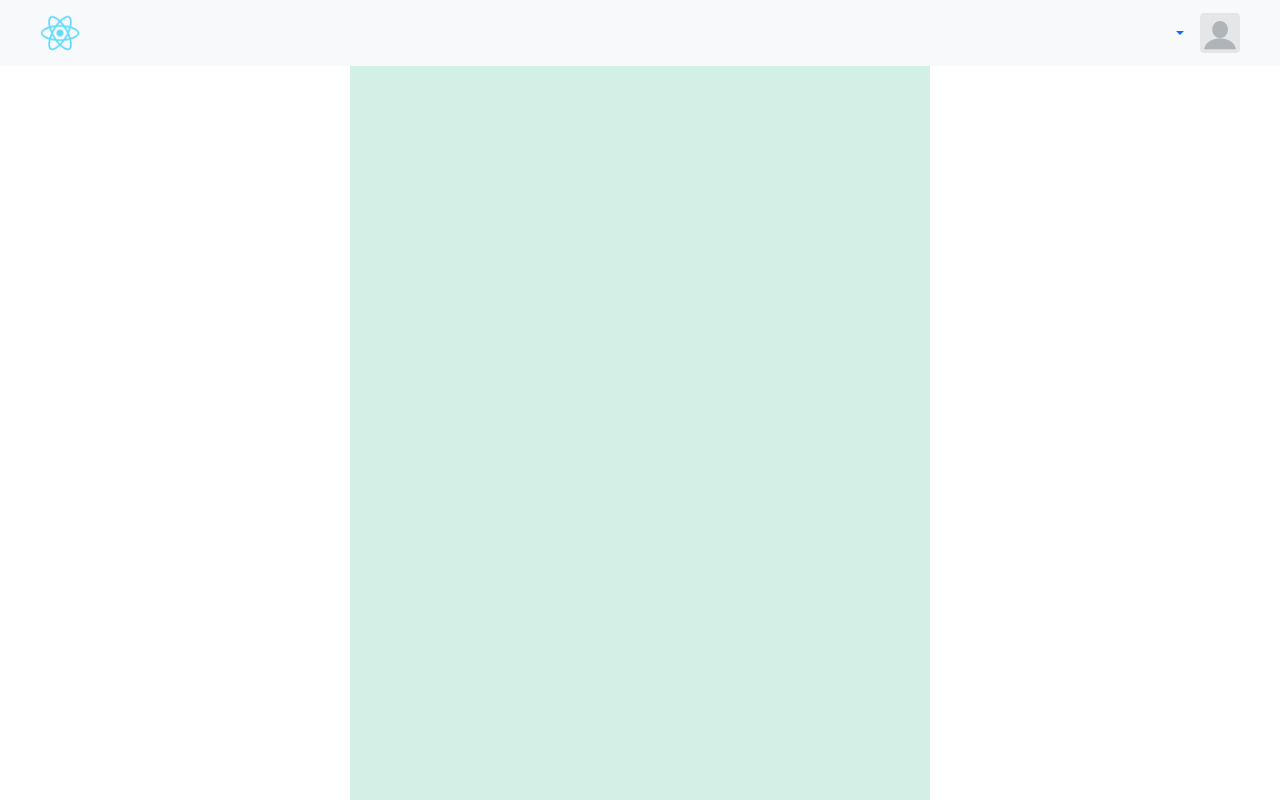
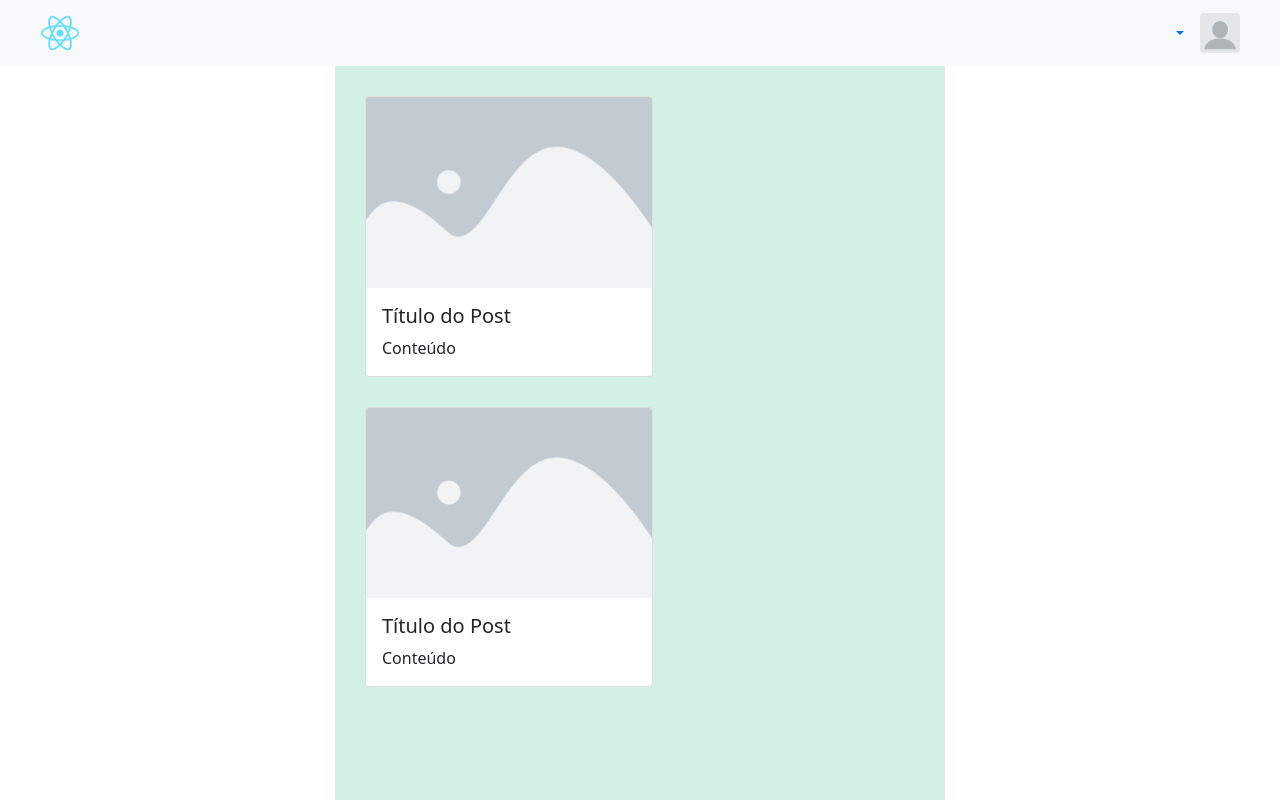
Before and after one commit to Naivy-dev/fithealth-site, a React (Create React App) app: page / in a window 1280 px wide. Shown: the top 800 px of the page. Built offline with nearby package versions, Linux system fonts and the light colour scheme.

Commit message:
Added Post component

```diff
--- a/src/components/Feed.js
+++ b/src/components/Feed.js
@@ -1,5 +1,10 @@
 import React from "react";
+import Post from "./Post";
 
 export default function Feed() {
-  return <div className="mainContainer"></div>;
+  return (
+    <>
+      <Post />
+    </>
+  );
 }
--- a/src/components/Home.js
+++ b/src/components/Home.js
@@ -1,6 +1,6 @@
 import React from "react";
 import NavBar from "./NavBar";
-import Feed from "./Feed";
+import MainFeed from "./MainFeed";
 import "../styles/MainContainer.css";
 export default function Home() {
   return (
@@ -8,7 +8,7 @@ export default function Home() {
       <NavBar />
       <div className="main">
         <div></div>
-        <Feed />
+        <MainFeed />
         <div></div>
       </div>
     </>
--- /dev/null
+++ b/src/components/MainFeed.js
@@ -0,0 +1,19 @@
+import React from "react";
+import Feed from "./Feed";
+export default function MainFeed() {
+  return (
+    <div
+      className="mainContainer"
+      style={{
+        display: "flex",
+        padding: "30px 30px 0 30px",
+        flexWrap: "wrap",
+        gap: "30px",
+        alignContent: "flex-start",
+      }}
+    >
+      <Feed></Feed>
+      <Feed></Feed>
+    </div>
+  );
+}
--- /dev/null
+++ b/src/components/Post.js
@@ -0,0 +1,19 @@
+import React from "react";
+import img from "../images/placeholder.png";
+import { Card, ListGroup } from "react-bootstrap";
+const postInfo = {
+  title: "Título do Post",
+  imgSrc: img,
+  content: "Conteúdo",
+};
+export default function Post() {
+  return (
+    <Card style={{ width: "18rem", textAlign: "left" }}>
+      <Card.Img variant="top" src={postInfo.imgSrc} />
+      <Card.Body>
+        <Card.Title>{postInfo.title}</Card.Title>
+        <ListGroup>{postInfo.content}</ListGroup>
+      </Card.Body>
+    </Card>
+  );
+}
```
Also changed, not shown: src/images/placeholder.png (added).
